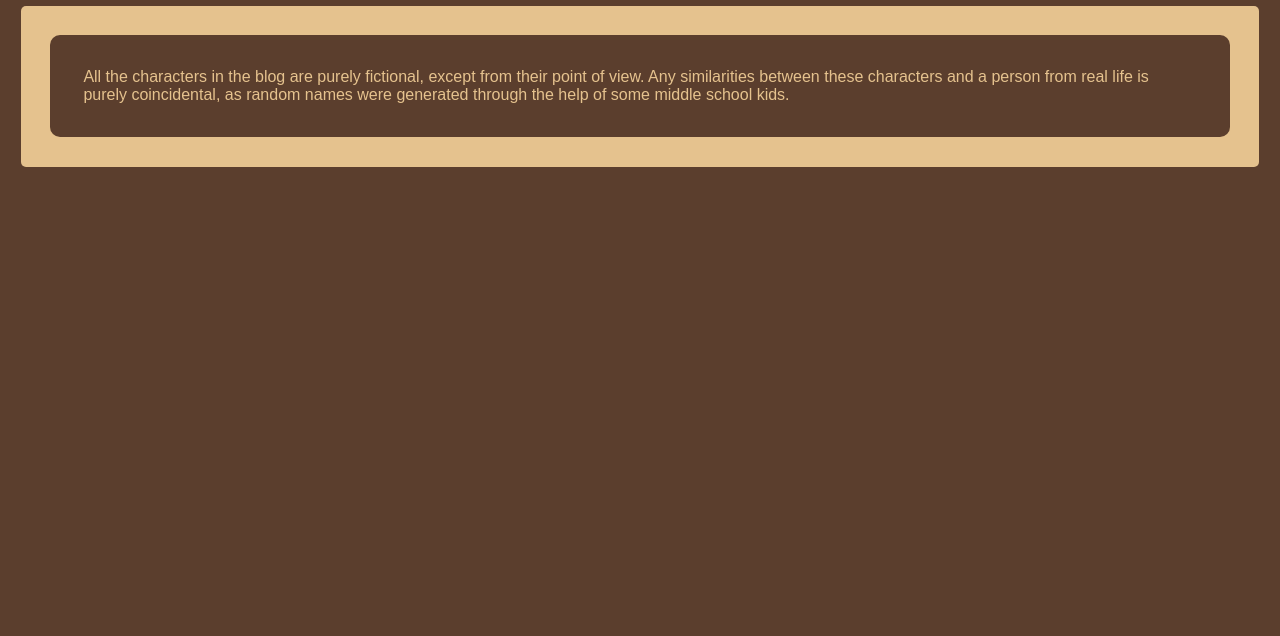
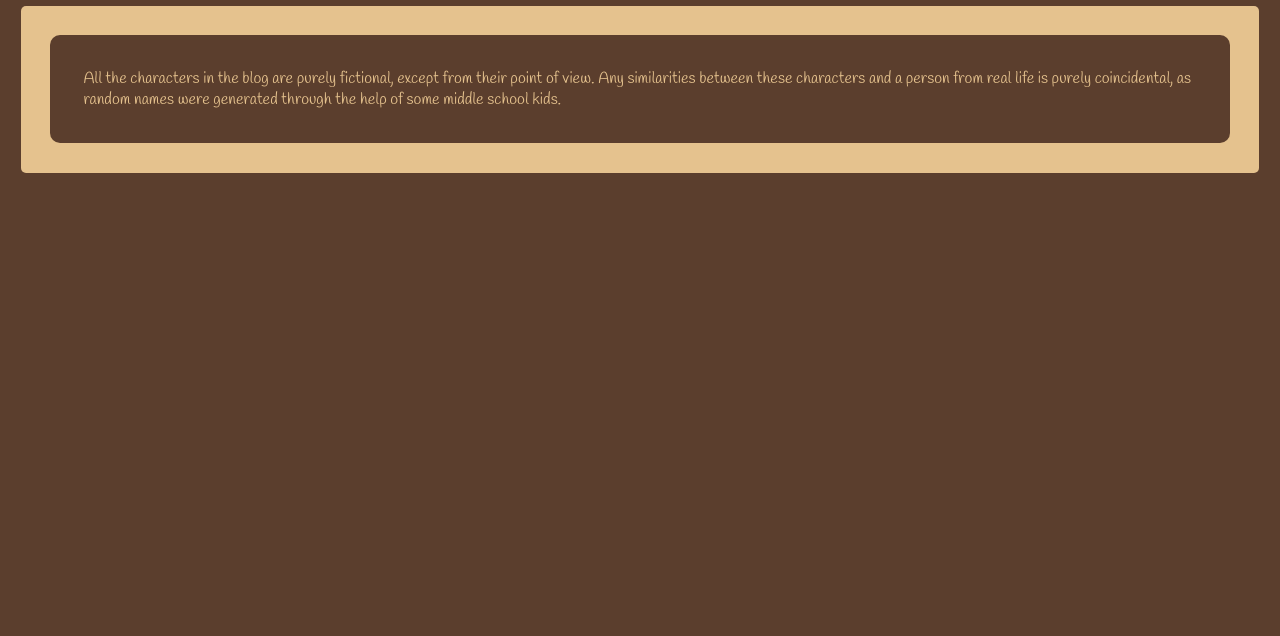
Before and after one commit to mihirchaudhari/ushistoryblog, a plain HTML site: page disclaimer.html in a window 1280 px wide. Shown: the part 164-800 px from the top of the page. Drawn offline with Linux system fonts and the light colour scheme.

Commit message:
Update css.css

```diff
--- a/css.css
+++ b/css.css
@@ -44,7 +44,7 @@ h2 {
 
 p {
 	margin: 2%;
-	font-family: sans-serif;
+	font-family: Handlee, sans-serif;
 	color: #e5c28e;
 	word-wrap: break-word;
 }
```
